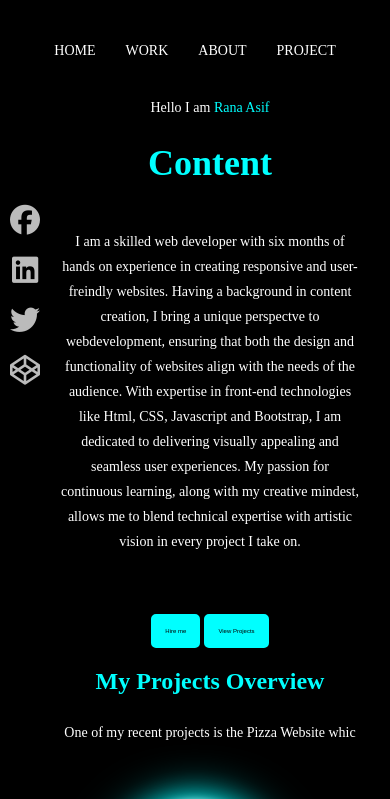
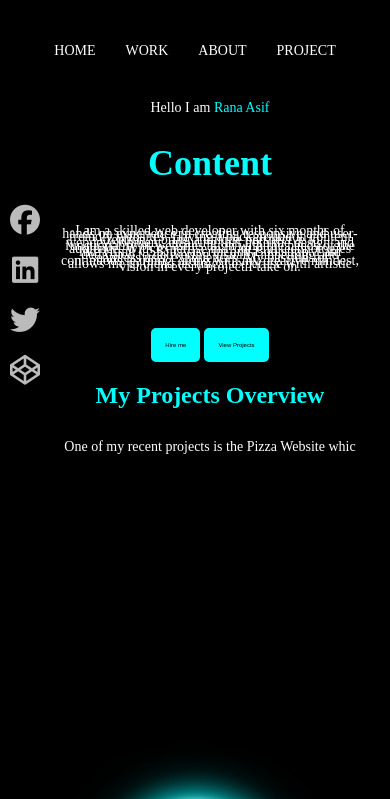
Before and after one commit to Asifcoding229/My-Portfolio, a plain HTML site: page index.html in a window 390 px wide. Shown: the top 799 px of the page. Drawn offline with Linux system fonts and the light colour scheme.

Commit message:
Update style.css

```diff
--- a/style.css
+++ b/style.css
@@ -349,6 +349,7 @@ button:nth-child(2):hover{
         padding: 0;
         width: 300px;
         font-size: 8px;
+        line-height: 3px;
     }
 }
 
```
